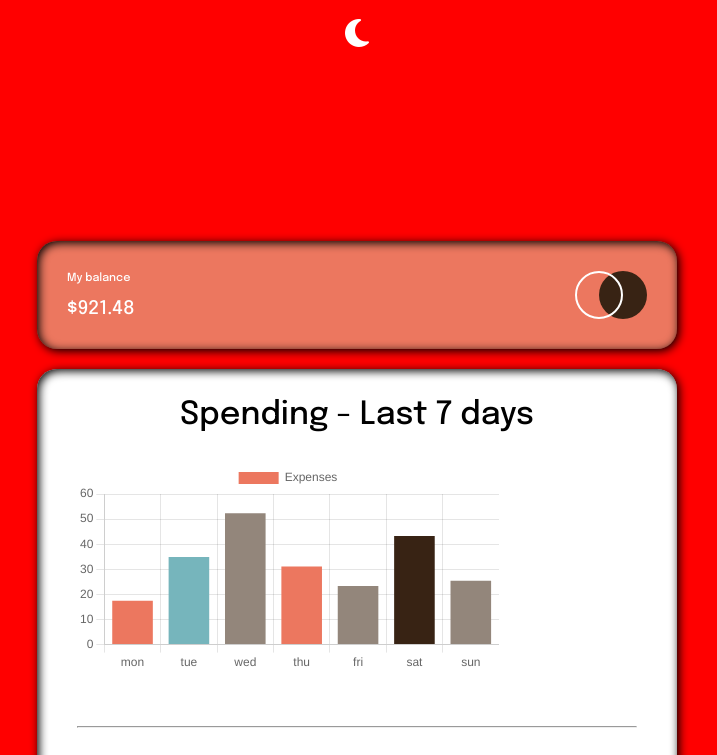
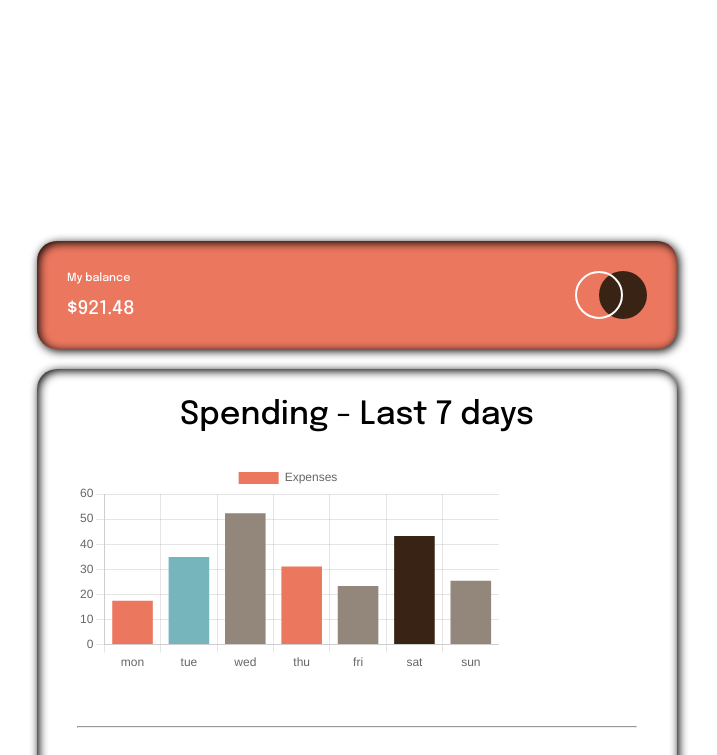
Before and after one commit to ahad324/Expenses-chart, a plain HTML site: page index.html in a window 1280 px wide. Both pictures are taken after a click on the icon 640 px from the left and 33 px from the top of the page. Shown: the top 755 px of the page, without its empty margins (283-1000 px from the left). Drawn offline with nearby package versions, Linux system fonts and the light colour scheme.

Commit message:
Update index.html

```diff
--- a/index.html
+++ b/index.html
@@ -94,7 +94,7 @@
         document.body.style.background = "black";
 
       } else {
-        document.body.style.background = "red";
+        document.body.style.background = "white";
       }
 
     })
```
